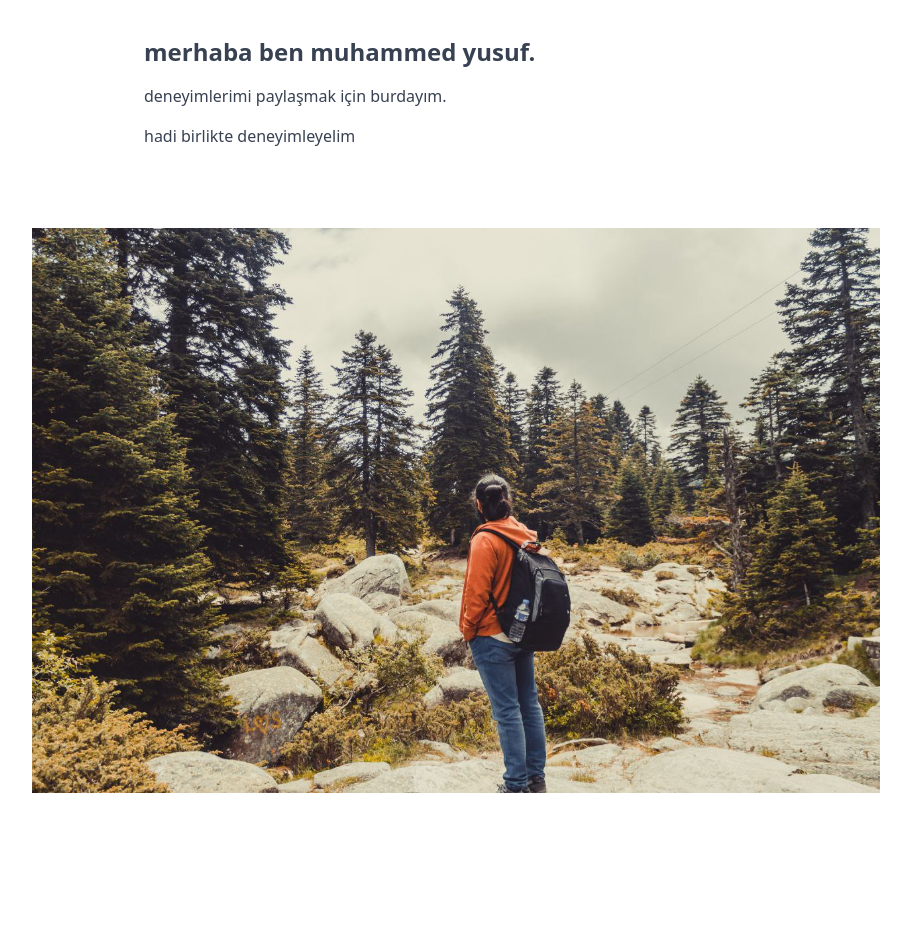
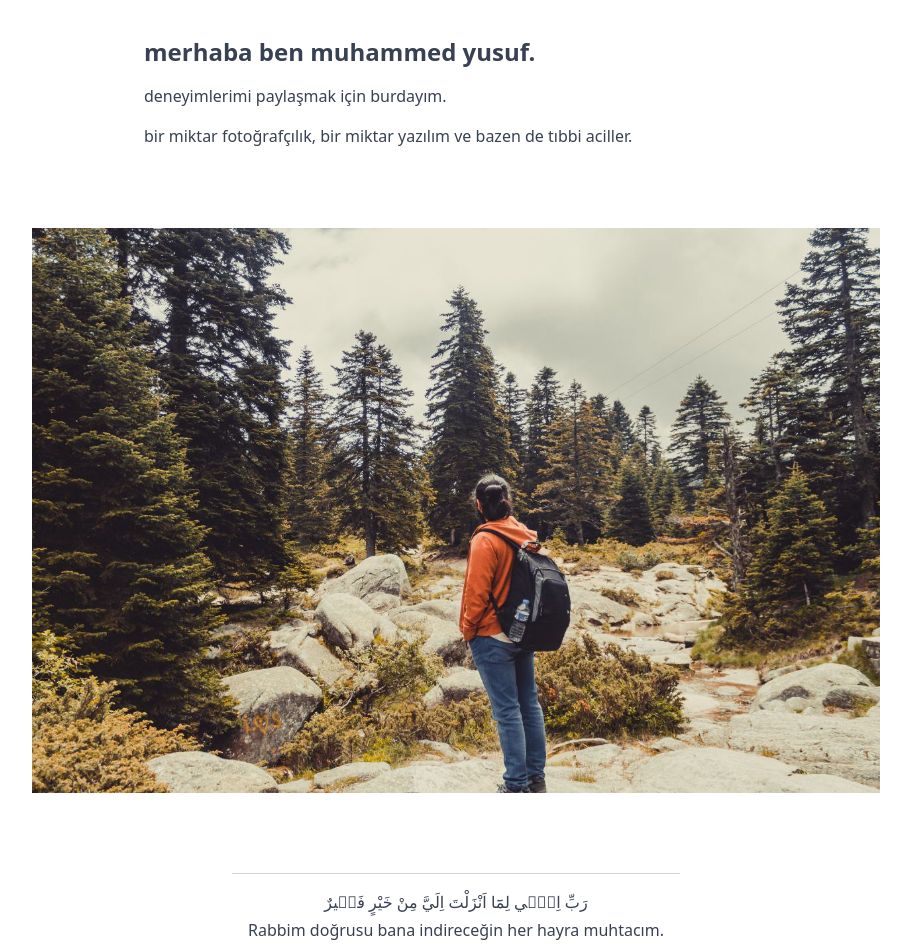
Before and after one commit to myusf01/blog, a Next.js app: page / in a window 1280 px wide. Shown: the part 60-1012 px from the top of the page, without its empty margins (184-1095 px from the left). Before the commit the page ends 933 px from the top, so only its background shows below. Built offline with nearby package versions, Linux system fonts and the light colour scheme; what @tailwindcss/typography would draw is missing.

Commit message:
Added footer. Updated home page. Updated blog posts listing style.

```diff
--- /dev/null
+++ b/components/footer.js
@@ -0,0 +1,15 @@
+export default function footer() {
+  return (
+    <footer className="w-full ">
+      <hr className="max-w-md mx-auto border-gray-300" />
+      <div className="space-y-1 text-center my-4">
+        <span className="block">
+          رَبِّ اِنّ۪ي لِمَٓا اَنْزَلْتَ اِلَيَّ مِنْ خَيْرٍ فَق۪يرٌ{" "}
+        </span>
+        <span className="block">
+          Rabbim doğrusu bana indireceğin her hayra muhtacım.
+        </span>
+      </div>
+    </footer>
+  );
+}
--- a/pages/_app.js
+++ b/pages/_app.js
@@ -1,5 +1,6 @@
 import "../styles/globals.css";
 import Header from "../components/header";
+import Footer from "../components/footer";
 import { Auth0Provider } from "@auth0/auth0-react";
 
 function MyApp({ Component, pageProps }) {
@@ -14,6 +15,7 @@ function MyApp({ Component, pageProps }) {
         <main className="mt-6 mb-20">
           <Component {...pageProps} />
         </main>
+        <Footer />
       </div>
     </Auth0Provider>
   );
--- a/pages/blog/index.js
+++ b/pages/blog/index.js
@@ -14,10 +14,10 @@ function blogPage({ posts }) {
                   <a>{post.frontMatter.title}</a>
                 </Link>
               </h2>
-              <p>{post.frontMatter.excerpt}</p>
               <div className="text-gray-400">
                 <span>{post.frontMatter.date}</span>
               </div>
+              <p>{post.frontMatter.excerpt}</p>
             </article>
           );
         })}
--- a/pages/index.js
+++ b/pages/index.js
@@ -5,7 +5,10 @@ function HomePage() {
         <div className="space-y-4">
           <h1 className="text-2xl font-bold">merhaba ben muhammed yusuf.</h1>
           <p>deneyimlerimi paylaşmak için burdayım.</p>
-          <p>hadi birlikte deneyimleyelim</p>
+          <p>
+            bir miktar fotoğrafçılık, bir miktar yazılım ve bazen de tıbbi
+            aciller.
+          </p>
         </div>
       </div>
       <div className="site-4xl-container mt-20">
```
